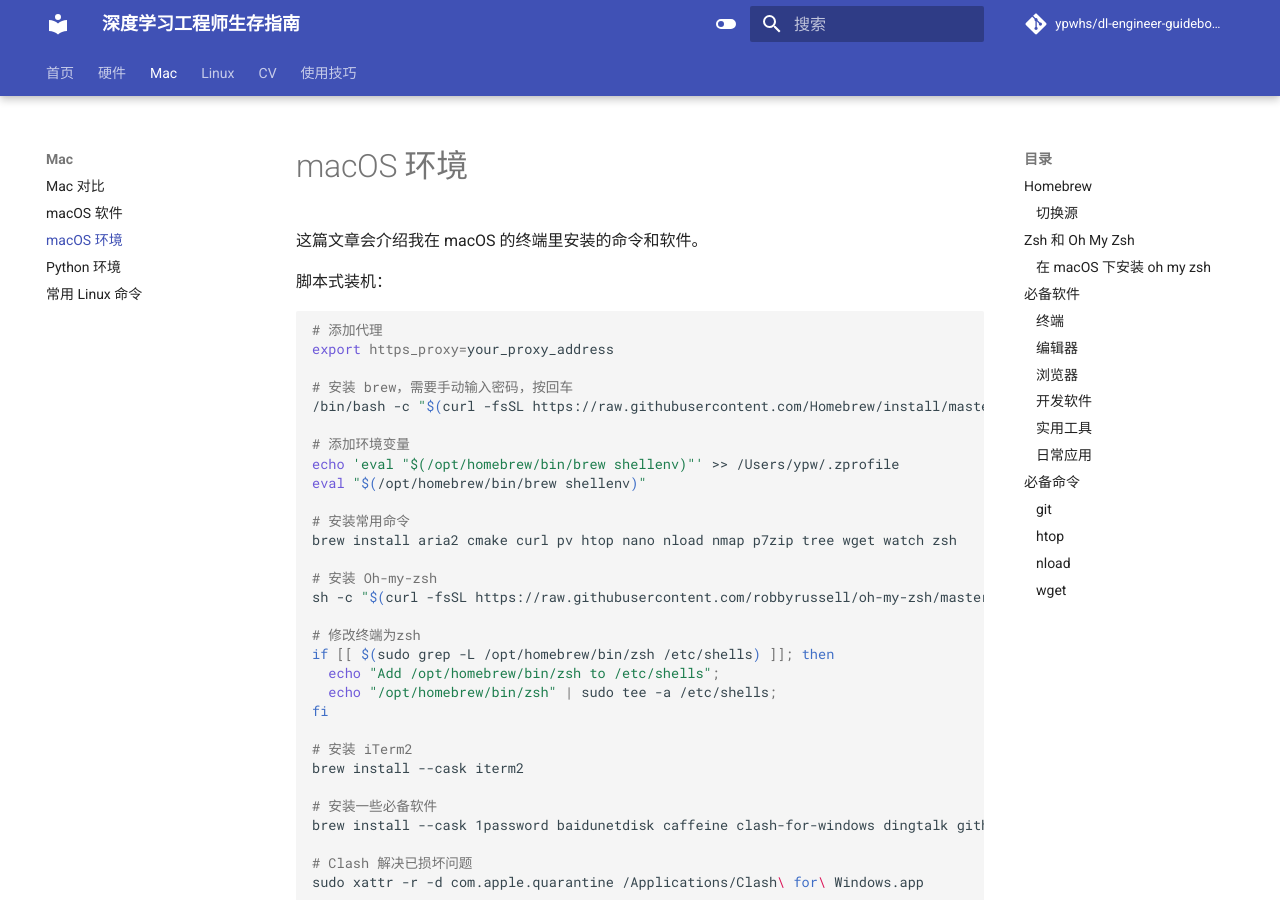
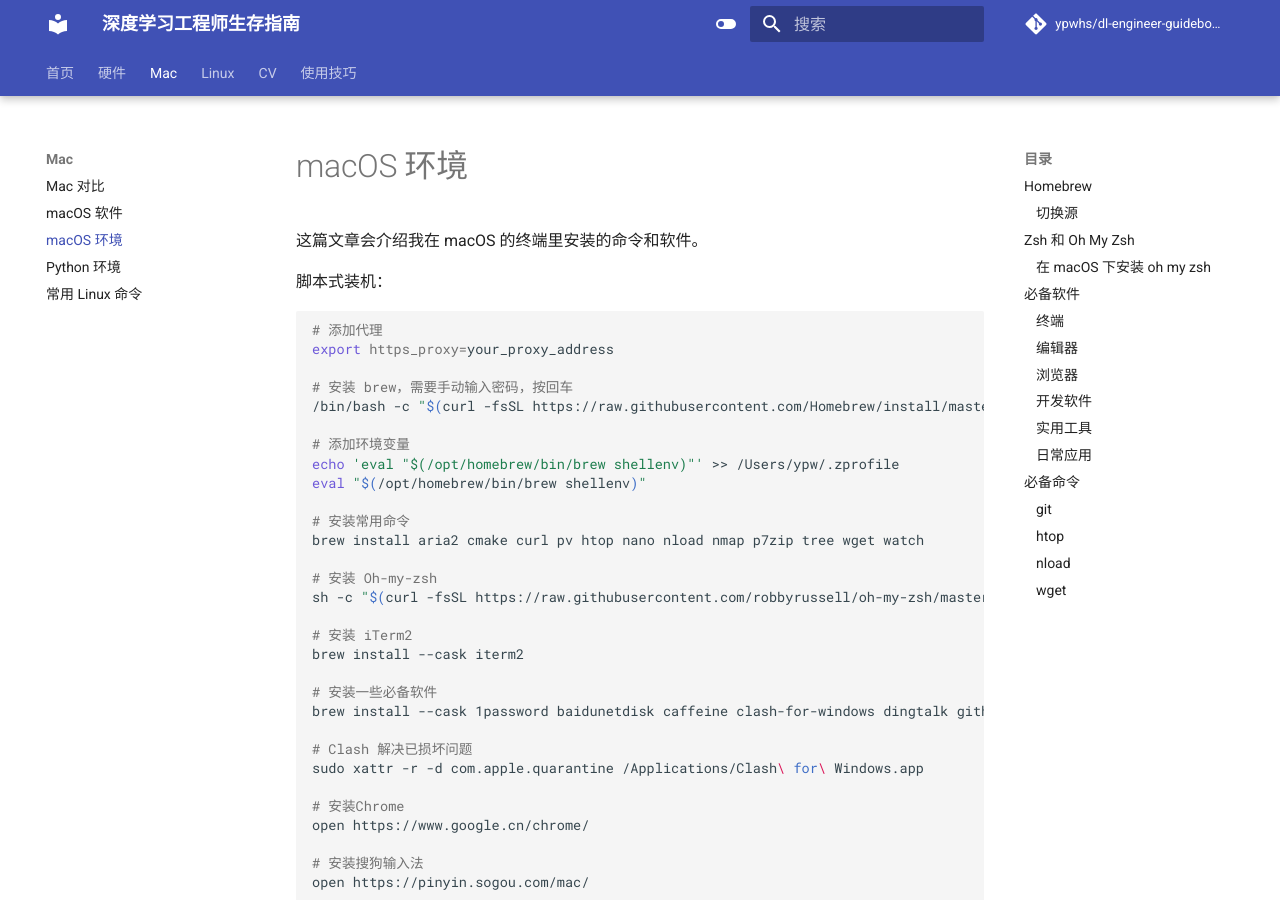
Before and after one commit to ypwhs/dl-engineer-guidebook, an MkDocs documentation site: the page built from docs/macos-environment.md, in a window 1280 px wide and 900 px high. Built offline with MkDocs 1.6.1 and Material for MkDocs 9.7.7, drawn with Linux system fonts in a browser that asks for light colours; comment, search, counter and statistics services are not loaded.

Commit message:
Update macos-environment.md

```diff
--- a/docs/macos-environment.md
+++ b/docs/macos-environment.md
@@ -16,16 +16,10 @@
 eval "$(/opt/homebrew/bin/brew shellenv)"
 
 # 安装常用命令
-brew install aria2 cmake curl pv htop nano nload nmap p7zip tree wget watch zsh
+brew install aria2 cmake curl pv htop nano nload nmap p7zip tree wget watch
 
 # 安装 Oh-my-zsh
 sh -c "$(curl -fsSL https://raw.githubusercontent.com/robbyrussell/oh-my-zsh/master/tools/install.sh)"
-
-# 修改终端为zsh
-if [[ $(sudo grep -L /opt/homebrew/bin/zsh /etc/shells) ]]; then
-  echo "Add /opt/homebrew/bin/zsh to /etc/shells";
-  echo "/opt/homebrew/bin/zsh" | sudo tee -a /etc/shells;
-fi
 
 # 安装 iTerm2
 brew install --cask iterm2
```
